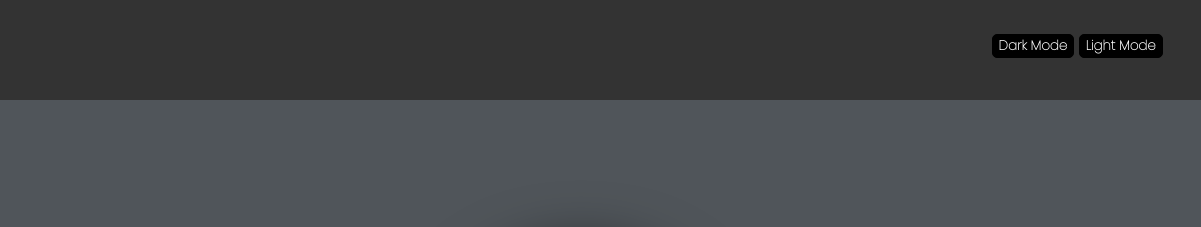
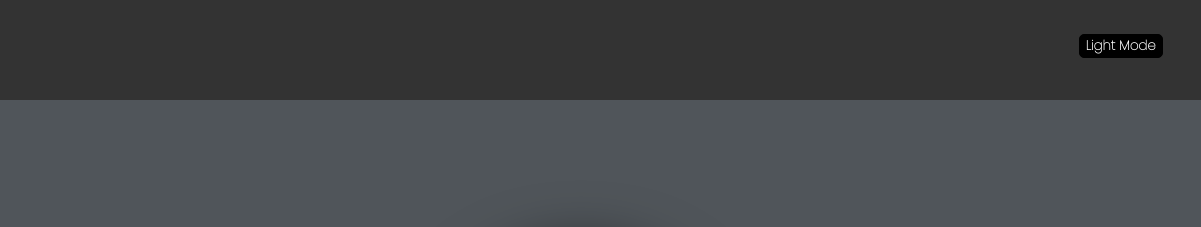
Before and after one commit to SavanGondaliya/Analog-Clock, a plain HTML site: page index.html in a window 1280 px wide. Shown: the top 227 px of the page, 79-1280 px from the left. Drawn offline with Linux system fonts and the light colour scheme.

Commit message:
Update index.html
only one button

```diff
--- a/index.html
+++ b/index.html
@@ -25,8 +25,7 @@
         <a href="https://www.github.com/SavanGondaliya/" id="logo"><i class="fa-brands fa-github fa-2xl"></i></a>
         </div>
         <div class="btn">
-        <button onclick="Dark_mode()">Dark Mode</button>
-        <button onclick="light_mode()">Light Mode</button>
+        <button id="darkMode" onclick="light_mode()">Light Mode</button>
         </div>
     </header>
     <main class="clock_container">
```
Lines whose indentation alone changed are shown as unchanged.
